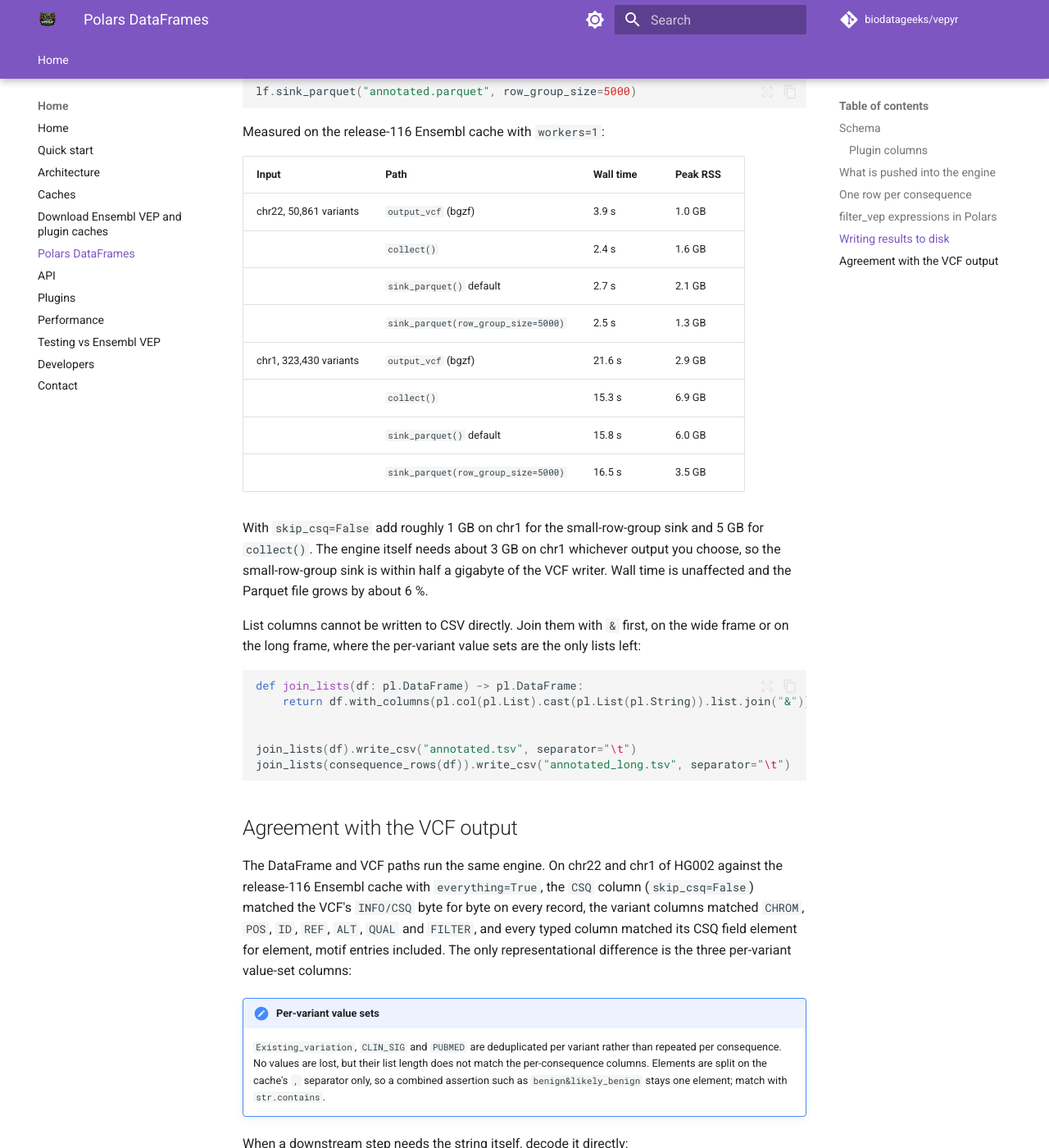
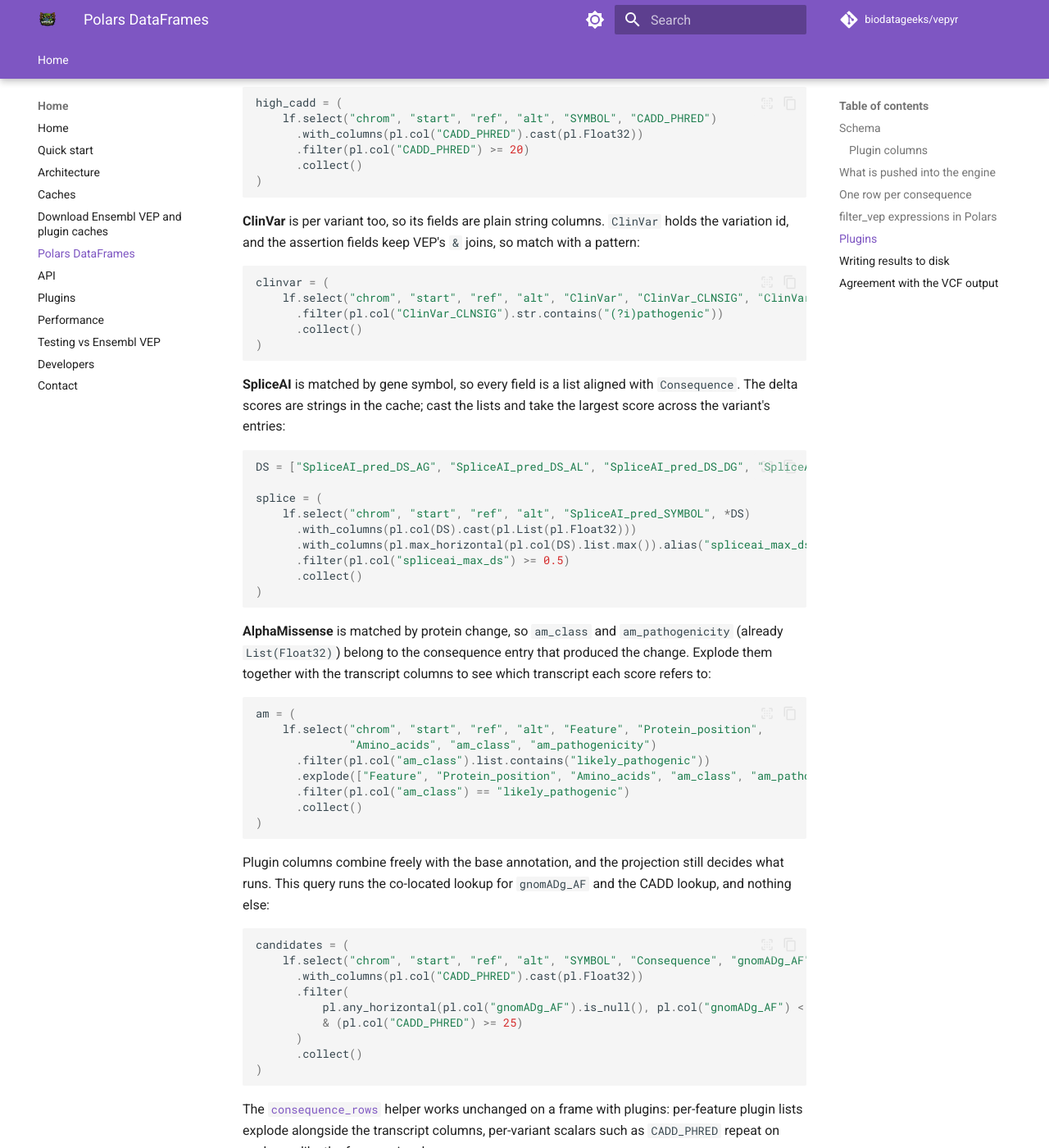
Before and after one commit to biodatageeks/vepyr, an MkDocs documentation site: the page built from docs/dataframes.md, in a window 1280 px wide and 1400 px high, scrolled down 8672 px. Shown: the whole window at 82% size. Built offline with MkDocs 1.6.1 and Material for MkDocs 9.7.7, drawn with Linux system fonts in a browser that asks for light colours; comment, search, counter and statistics services are not loaded; some of the changed text lies outside the part shown.

Commit message:
docs(dataframes): add a Plugins section with Polars examples
Co-Authored-By: Claude Fable 5.1 <noreply@anthropic.com>
Claude-Session: https://claude.ai/code/session_01F6y34WjrWGvL9hS5Eg95Y8

````diff
--- a/docs/dataframes.md
+++ b/docs/dataframes.md
@@ -344,6 +344,102 @@ any_stream = df.filter(
 any_high = df.filter(pl.col("IMPACT").list.contains("HIGH"))
 ```
 
+## Plugins
+
+Point the frame at a plugin cache and the plugin fields are columns like any
+other; see [Plugin columns](#plugin-columns) for how their shape and type are
+decided. All examples below use the four published caches:
+
+```python
+lf = vepyr.annotate(
+    "input.vcf.gz", cache, reference_fasta="GRCh38.fa",
+    plugin_cache_root="/data/plugin_cache",
+    plugins=["cadd", "clinvar", "spliceai", "alphamissense"],
+)
+```
+
+**CADD** is per variant, and its scores are strings so the VCF keeps the
+source digits. Cast, then filter:
+
+```python
+high_cadd = (
+    lf.select("chrom", "start", "ref", "alt", "SYMBOL", "CADD_PHRED")
+      .with_columns(pl.col("CADD_PHRED").cast(pl.Float32))
+      .filter(pl.col("CADD_PHRED") >= 20)
+      .collect()
+)
+```
+
+**ClinVar** is per variant too, so its fields are plain string columns.
+`ClinVar` holds the variation id, and the assertion fields keep VEP's `&`
+joins, so match with a pattern:
+
+```python
+clinvar = (
+    lf.select("chrom", "start", "ref", "alt", "ClinVar", "ClinVar_CLNSIG", "ClinVar_CLNREVSTAT")
+      .filter(pl.col("ClinVar_CLNSIG").str.contains("(?i)pathogenic"))
+      .collect()
+)
+```
+
+**SpliceAI** is matched by gene symbol, so every field is a list aligned with
+`Consequence`. The delta scores are strings in the cache; cast the lists and
+take the largest score across the variant's entries:
+
+```python
+DS = ["SpliceAI_pred_DS_AG", "SpliceAI_pred_DS_AL", "SpliceAI_pred_DS_DG", "SpliceAI_pred_DS_DL"]
+
+splice = (
+    lf.select("chrom", "start", "ref", "alt", "SpliceAI_pred_SYMBOL", *DS)
+      .with_columns(pl.col(DS).cast(pl.List(pl.Float32)))
+      .with_columns(pl.max_horizontal(pl.col(DS).list.max()).alias("spliceai_max_ds"))
+      .filter(pl.col("spliceai_max_ds") >= 0.5)
+      .collect()
+)
+```
+
+**AlphaMissense** is matched by protein change, so `am_class` and
+`am_pathogenicity` (already `List(Float32)`) belong to the consequence entry
+that produced the change. Explode them together with the transcript columns
+to see which transcript each score refers to:
+
+```python
+am = (
+    lf.select("chrom", "start", "ref", "alt", "Feature", "Protein_position",
+              "Amino_acids", "am_class", "am_pathogenicity")
+      .filter(pl.col("am_class").list.contains("likely_pathogenic"))
+      .explode(["Feature", "Protein_position", "Amino_acids", "am_class", "am_pathogenicity"])
+      .filter(pl.col("am_class") == "likely_pathogenic")
+      .collect()
+)
+```
+
+Plugin columns combine freely with the base annotation, and the projection
+still decides what runs. This query runs the co-located lookup for
+`gnomADg_AF` and the CADD lookup, and nothing else:
+
+```python
+candidates = (
+    lf.select("chrom", "start", "ref", "alt", "SYMBOL", "Consequence", "gnomADg_AF", "CADD_PHRED")
+      .with_columns(pl.col("CADD_PHRED").cast(pl.Float32))
+      .filter(
+          pl.any_horizontal(pl.col("gnomADg_AF").is_null(), pl.col("gnomADg_AF") < 0.001)
+          & (pl.col("CADD_PHRED") >= 25)
+      )
+      .collect()
+)
+```
+
+The [`consequence_rows`](#one-row-per-consequence) helper works unchanged on
+a frame with plugins: per-feature plugin lists explode alongside the
+transcript columns, per-variant scalars such as `CADD_PHRED` repeat on each
+row, like the frequencies do.
+
+A query that reads no plugin column skips the plugin lookup entirely. On
+chr22 with the four caches, `select(chrom, start, SYMBOL)` takes 1.2 s and
+`select(chrom, start, CADD_PHRED)` 8.4 s, so keep plugin columns out of
+queries that do not need them.
+
 ## Writing results to disk
 
 `collect()` holds the whole result in memory. On chromosome 1 of a
````
